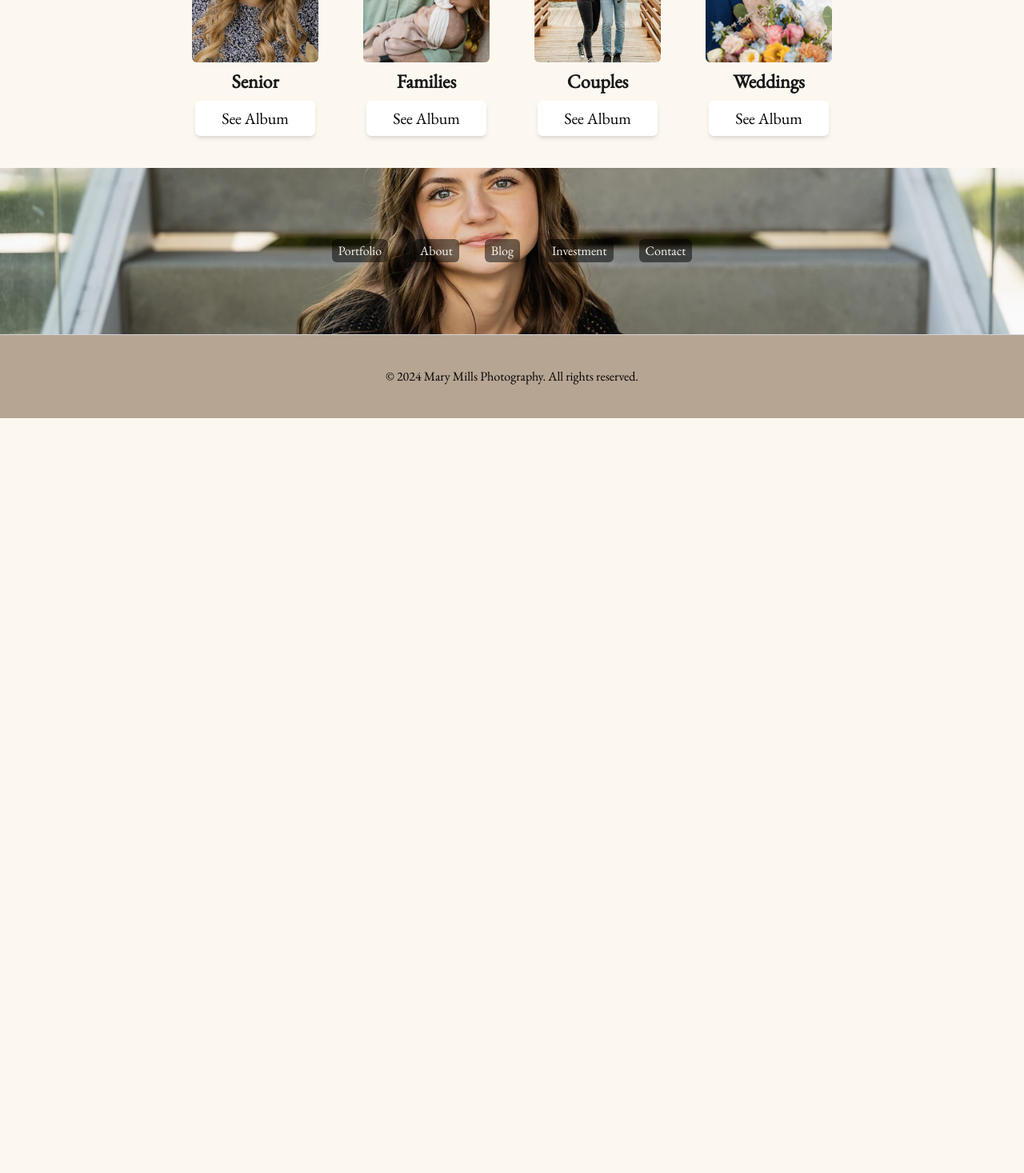
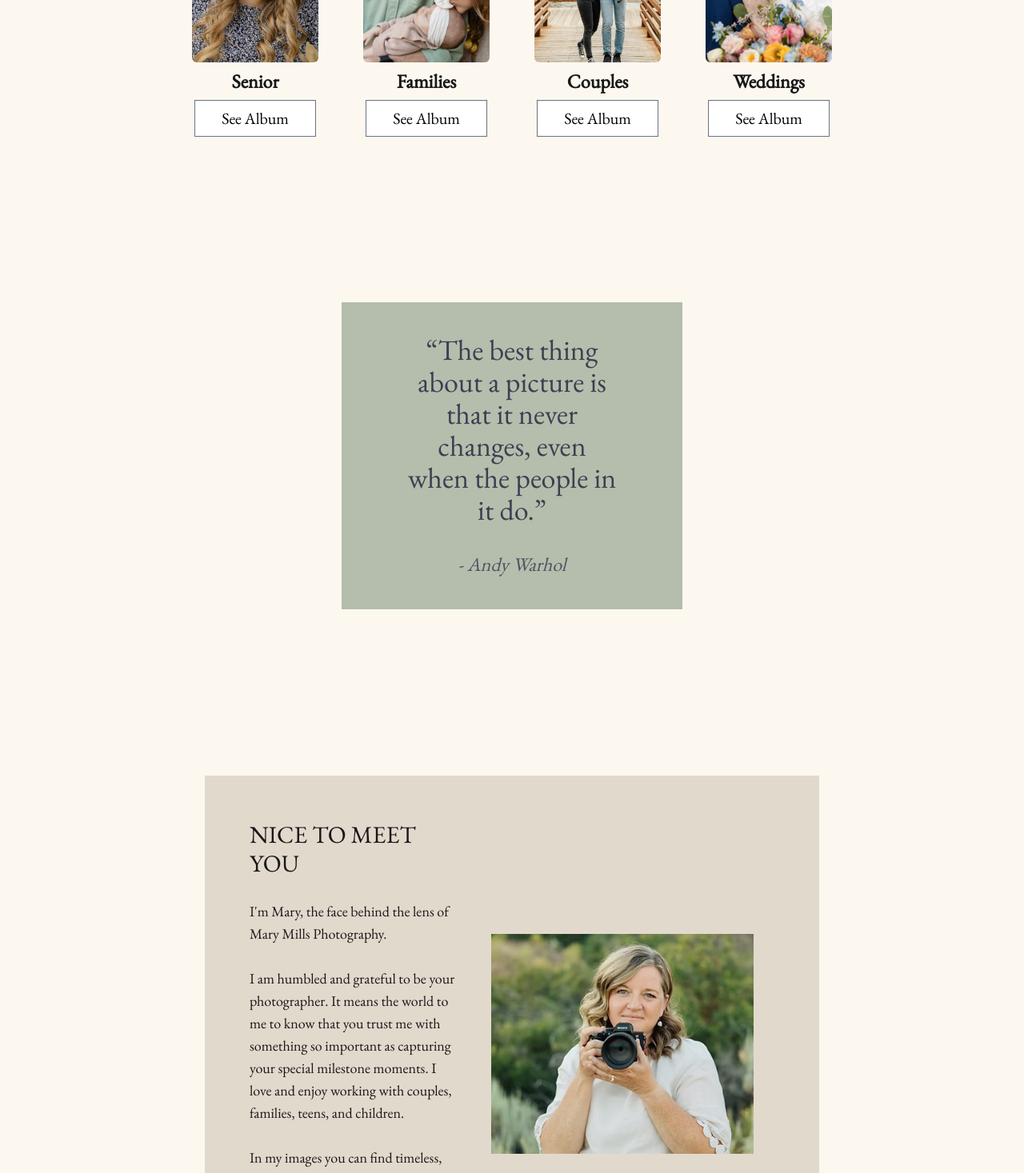
Before and after one commit to cosmo4/mary-photography, a Next.js app in the folder photography-site/: page / in a window 1280 px wide. Shown: the part 1000-2467 px from the top of the page at 80% size. Before the commit the page ends 1523 px from the top, so only its background shows below. Built offline with nearby package versions, Linux system fonts and the light colour scheme.

Commit message:
Finished main quote, recent work, and about me sections

```diff
--- /dev/null
+++ b/photography-site/src/app/components/sections/AboutMe.tsx
@@ -0,0 +1,32 @@
+import Image from "next/image";
+
+const AboutMe = () => {
+    return (
+        <div className="w-60vw mx-auto flex bg-bone p-14 mb-14">
+            <div className="w-2/5 text-lg pb-10 mr-10">
+                <h2 className="text-3xl">
+                    NICE TO MEET YOU
+                </h2>
+                <br />
+                <h3>
+                    I&apos;m Mary, the face behind the lens of Mary Mills Photography.
+                </h3>
+                <br />
+                <h3>
+                    I am humbled and grateful to be your photographer. It means the world to me to know that you trust me with something so important as capturing your special milestone moments. I love and enjoy working with couples, families, teens, and children.
+                </h3>
+                <br />
+                <h3>
+                    In my images you can find timeless, authentic, natural, classic, meaningful, and heartfelt images that will be a treasured gift for generations.
+                </h3>
+
+            </div>
+            <div className="w-1/2 relative block">
+                <Image src="/photographer.png" alt="Photographer Mary Mills" fill className="object-contain"/>
+            </div>
+        </div>
+
+    )
+};
+
+export default AboutMe;
--- /dev/null
+++ b/photography-site/src/app/components/sections/MainQuote.tsx
@@ -0,0 +1,10 @@
+const Quote = () => {
+    return (
+    <div className="w-1/3 mx-auto text-center my-52 px-20 py-10 bg-sage text-gray-700">
+        <p className="text-4xl">“The best thing about a picture is that it never changes, even when the people in it do.”</p>
+        <p className="text-2xl text-gray-600 italic mt-8">- Andy Warhol</p>
+    </div>
+    )
+}
+
+export default Quote;
--- a/photography-site/src/app/components/sections/RecentWork.tsx
+++ b/photography-site/src/app/components/sections/RecentWork.tsx
@@ -20,8 +20,8 @@ const RecentWork = () => {
               />
             </Link>
             <p className="mt-2 text-2xl font-semibold">Senior</p>
-            <div className="w-[150px] mx-auto outline-1 outline-gray-950">
-                <Link href="/portfolio" className="block text-xl mt-2 bg-white text-black px-4 py-2 rounded-md shadow-md hover:bg-gray-200">
+            <div className="w-[150px] mx-auto outline outline-1 outline-gray-500">
+                <Link href="/portfolio" className="block text-xl mt-2 bg-white text-black px-4 py-2 hover:bg-gray-200">
                 See Album
                 </Link>
             </div>
@@ -38,8 +38,8 @@ const RecentWork = () => {
               />
             </Link>
             <p className="mt-2 text-center text-2xl font-semibold">Families</p>
-            <div className="w-[150px] mx-auto">
-                <Link href="/portfolio" className="block text-xl mt-2 bg-white text-black px-4 py-2 rounded-md shadow-md hover:bg-gray-200">
+            <div className="w-[150px] mx-auto outline outline-1 outline-gray-500">
+                <Link href="/portfolio" className="block text-xl mt-2 bg-white text-black px-4 py-2 hover:bg-gray-200 ">
                 See Album
                 </Link>
             </div>
@@ -56,8 +56,8 @@ const RecentWork = () => {
               />
             </Link>
             <p className="mt-2 text-center text-2xl font-semibold">Couples</p>
-            <div className="w-[150px] mx-auto">
-                <Link href="/portfolio" className="block text-xl mt-2 bg-white text-black px-4 py-2 rounded-md shadow-md hover:bg-gray-200">
+            <div className="w-[150px] mx-auto outline outline-1 outline-gray-500">
+                <Link href="/portfolio" className="block text-xl mt-2 bg-white text-black px-4 py-2 hover:bg-gray-200">
                 See Album
                 </Link>
             </div>
@@ -74,8 +74,8 @@ const RecentWork = () => {
               />
             </Link>
             <p className="mt-2 text-center text-2xl font-semibold">Weddings</p>
-            <div className="w-[150px] mx-auto">
-                <Link href="/portfolio" className="block text-xl mt-2 bg-white text-black px-4 py-2 rounded-md shadow-md hover:bg-gray-200">
+            <div className="w-[150px] mx-auto outline outline-1 outline-gray-500">
+                <Link href="/portfolio" className="block text-xl mt-2 bg-white text-black px-4 py-2 hover:bg-gray-200">
                 See Album
                 </Link>
             </div>
--- a/photography-site/src/app/page.tsx
+++ b/photography-site/src/app/page.tsx
@@ -1,5 +1,7 @@
 import EmblaCarousel from './components/sections/EmblaCarousel';
+import Quote from './components/sections/MainQuote';
 import RecentWork from './components/sections/RecentWork';
+import AboutMe from './components/sections/AboutMe';
 // import HeroSlideShow from "./components/HeroSlideShow";
 
 export default function Home() {
@@ -9,8 +11,15 @@ export default function Home() {
     <div className="min-h-screen">
       {/* <Image Carousel /> */}
       <EmblaCarousel options={options} />
+
       {/* Recent Work Section */}
       <RecentWork />
+
+      {/* Quote Section */}
+      <Quote />
+
+      {/* About Me Section */}
+      <AboutMe />
 
     </div>
   );
--- a/photography-site/tailwind.config.ts
+++ b/photography-site/tailwind.config.ts
@@ -31,13 +31,8 @@ const config: Config = {
 
       width: {
         '50vw': '50vw',
+        '60vw': '60vw',
         '75vw': '75vw',
-        '100px': '100px',
-        '200px': '200px',
-        '300px': '300px',
-        '400px': '400px',
-        '500px': '500px',
-
       },
 
     },
```
Also changed, not shown: photography-site/public/photographer.png (added).
